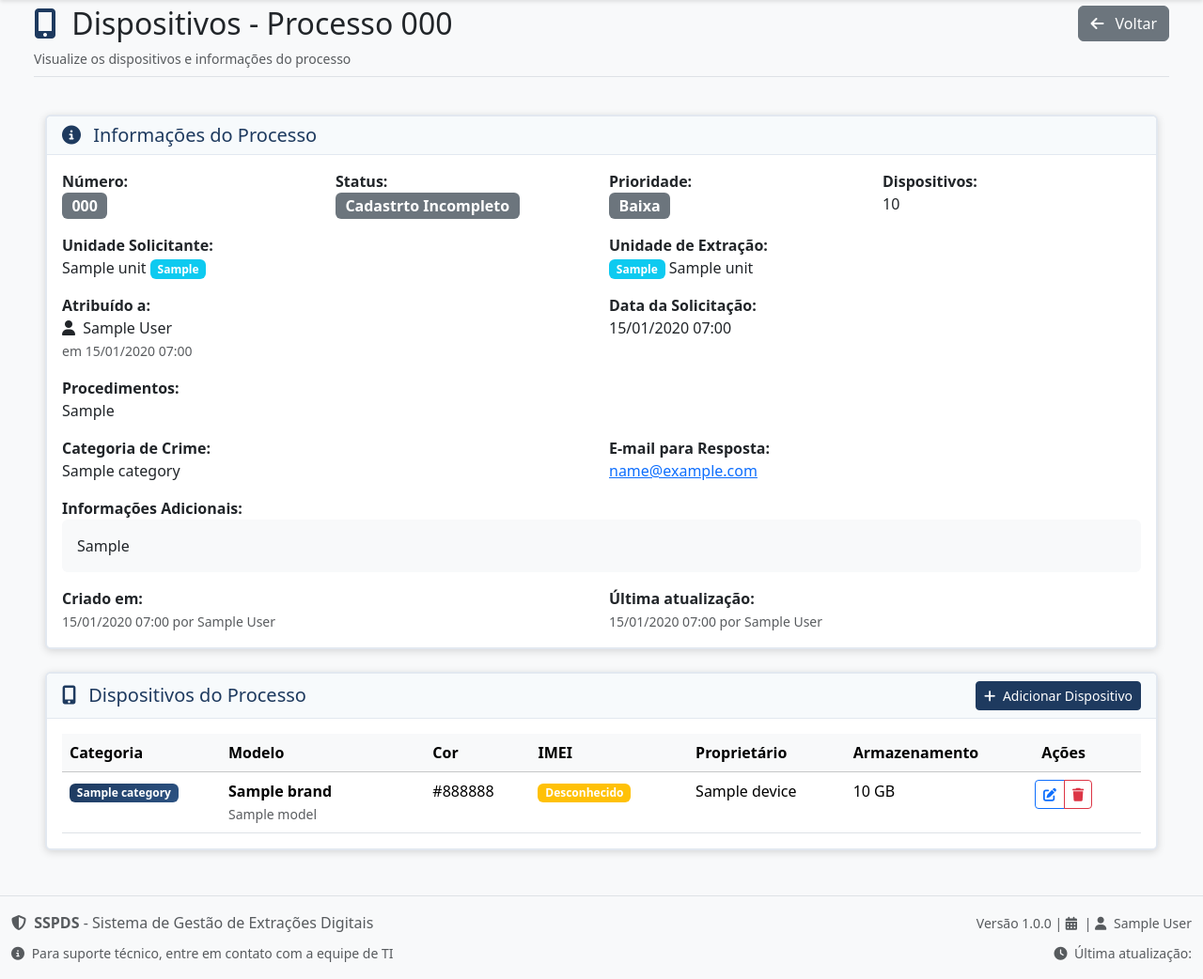
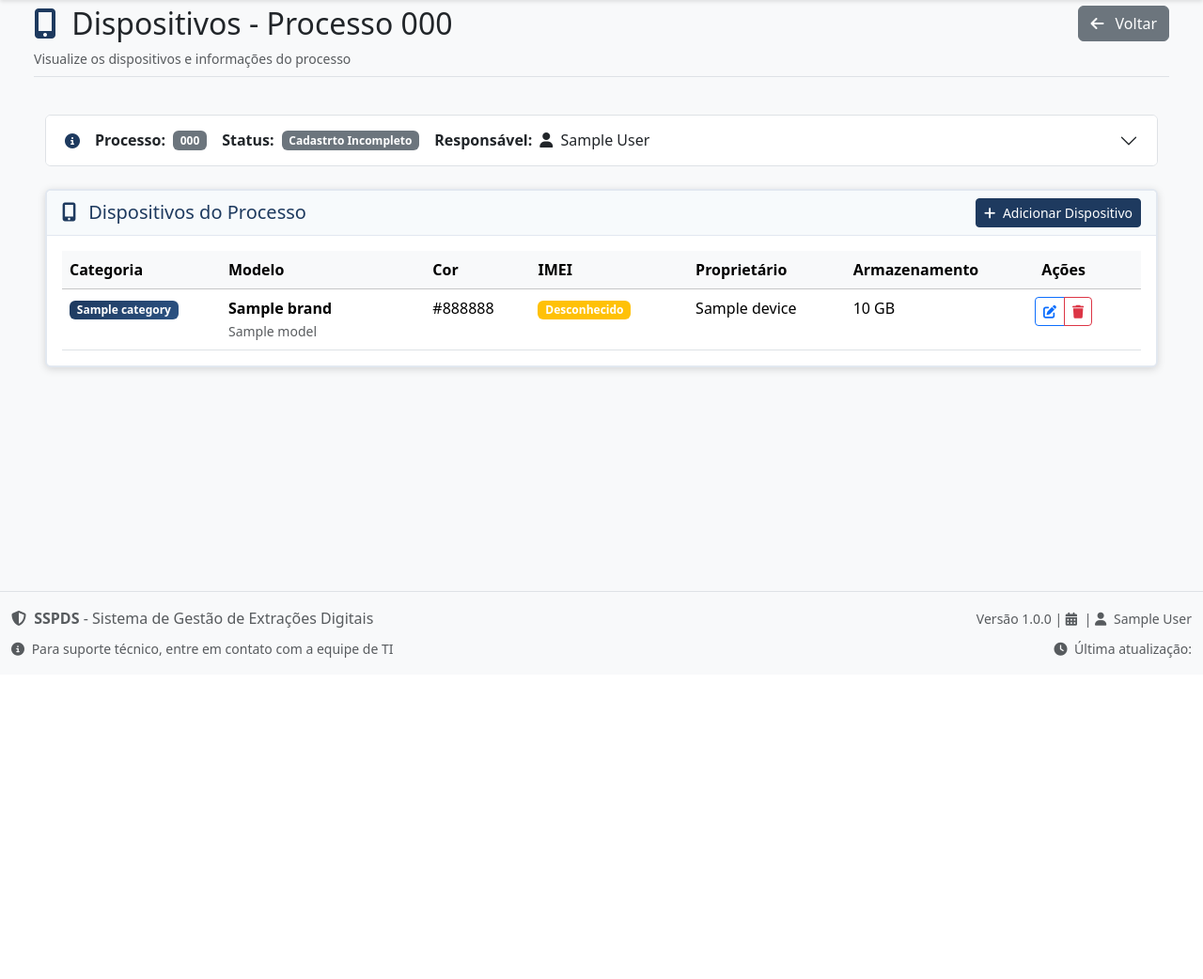
Before and after one commit to leonardofandrade/next, a Django app: page /next/cases/1/devices/ in a window 1280 px wide. Shown: the part 82-1124 px from the top of the page at 94% size. After the commit the page ends 782 px from the top, so only its background shows below. Run offline with Django 5.2, Linux system fonts and the light colour scheme; a user stored in the database is signed in; tables that the repository leaves empty hold one stand-in row (values such as "Sample post"); some libraries are stand-ins or nearby versions.

Commit message:
feat(cases): implement Bootstrap accordion for case detail display
- Refactored the case detail template to utilize a Bootstrap accordion for improved information organization and user interaction.
- Enhanced the layout to present case information more clearly, including status, priority, and assigned personnel.
- Maintained existing functionality while improving the overall user experience and visual appeal of the case details.

```diff
--- a/templates/cases/includes/case_detail_include.html
+++ b/templates/cases/includes/case_detail_include.html
@@ -1,33 +1,48 @@
 {% comment %}
-Card de detalhes do Case - Reutilizável
+Card de detalhes do Case - Reutilizável (Bootstrap Accordion)
 Uso: {% include 'cases/includes/case_detail_include.html' with case=case %}
 {% endcomment %}
 
-<div class="card mb-3">
-    <div class="card-header">
-        <h5 class="card-title mb-0">
-            <i class="fas fa-info-circle me-2"></i>
-            Informações do Processo
-        </h5>
-    </div>
-    <div class="card-body">
-        <div class="row g-3">
-            <!-- Número do Processo -->
-            <div class="col-md-3">
-                <strong>Número:</strong><br>
-                <span class="badge bg-secondary fs-6">
+<div class="accordion mb-3" id="caseDetailAccordion">
+    <div class="accordion-item">
+        <h2 class="accordion-header" id="caseDetailHeading">
+            <button class="accordion-button collapsed" type="button" data-bs-toggle="collapse"
+                    data-bs-target="#caseDetailCollapse" aria-expanded="false"
+                    aria-controls="caseDetailCollapse">
+                <div class="w-100">
+                    <div class="d-flex flex-wrap align-items-center gap-3">
+                        <i class="fas fa-info-circle text-primary"></i>
+                        <div class="d-flex align-items-center">
+                            <strong class="me-2">Processo:</strong>
+                            <span class="badge bg-secondary">
                                 {{ case.number|default:"Rascunho" }}
                             </span>
                         </div>
-
-            <!-- Status -->
-            <div class="col-md-3">
-                <strong>Status:</strong><br>
-                <span class="badge {{ case.status_badge_class }} fs-6">
+                        <div class="d-flex align-items-center">
+                            <strong class="me-2">Status:</strong>
+                            <span class="badge {{ case.status_badge_class }}">
                                 {{ case.get_status_display }}
                             </span>
                         </div>
-
+                        <div class="d-flex align-items-center">
+                            <strong class="me-2">Responsável:</strong>
+                            {% if case.assigned_to %}
+                                <span>
+                                    <i class="fas fa-user me-1"></i>
+                                    {{ case.assigned_to.get_full_name|default:case.assigned_to.username }}
+                                </span>
+                            {% else %}
+                                <span class="text-muted">Não atribuído</span>
+                            {% endif %}
+                        </div>
+                    </div>
+                </div>
+            </button>
+        </h2>
+        <div id="caseDetailCollapse" class="accordion-collapse collapse"
+             aria-labelledby="caseDetailHeading" data-bs-parent="#caseDetailAccordion">
+            <div class="accordion-body">
+                <div class="row g-3">
                     <!-- Prioridade -->
                     <div class="col-md-3">
                         <strong>Prioridade:</strong><br>
@@ -40,6 +55,16 @@ Uso: {% include 'cases/includes/case_detail_include.html' with case=case %}
                     <div class="col-md-3">
                         <strong>Dispositivos:</strong><br>
                         {{ case.requested_device_amount|default:"-" }}
+                    </div>
+
+                    <!-- Data da Solicitação -->
+                    <div class="col-md-6">
+                        <strong>Data da Solicitação:</strong><br>
+                        {% if case.requested_at %}
+                            {{ case.requested_at|date:"d/m/Y H:i" }}
+                        {% else %}
+                            <span class="text-muted">-</span>
+                        {% endif %}
                     </div>
 
                     <!-- Unidade Solicitante -->
@@ -64,29 +89,18 @@ Uso: {% include 'cases/includes/case_detail_include.html' with case=case %}
                         {% endif %}
                     </div>
 
-            <!-- Atribuído a -->
+                    <!-- Atribuído a (detalhes) -->
+                    {% if case.assigned_to and case.assigned_at %}
                     <div class="col-md-6">
-                <strong>Atribuído a:</strong><br>
-                {% if case.assigned_to %}
-                    <i class="fas fa-user me-1"></i>
-                    {{ case.assigned_to.get_full_name|default:case.assigned_to.username }}
-                    {% if case.assigned_at %}
-                        <br><small class="text-muted">em {{ case.assigned_at|date:"d/m/Y H:i" }}</small>
+                        <strong>Atribuído em:</strong><br>
+                        <small class="text-muted">
+                            {{ case.assigned_at|date:"d/m/Y H:i" }}
+                            {% if case.assigned_by %}
+                                por {{ case.assigned_by.get_full_name|default:case.assigned_by.username }}
                             {% endif %}
-                {% else %}
-                    <span class="text-muted">Não atribuído</span>
+                        </small>
+                    </div>
                     {% endif %}
-            </div>
-
-            <!-- Data da Solicitação -->
-            <div class="col-md-6">
-                <strong>Data da Solicitação:</strong><br>
-                {% if case.requested_at %}
-                    {{ case.requested_at|date:"d/m/Y H:i" }}
-                {% else %}
-                    <span class="text-muted">-</span>
-                {% endif %}
-            </div>
 
                     <!-- Procedimentos -->
                     {% if case.request_procedures %}
@@ -109,6 +123,17 @@ Uso: {% include 'cases/includes/case_detail_include.html' with case=case %}
                     <div class="col-md-6">
                         <strong>E-mail para Resposta:</strong><br>
                         <a href="mailto:{{ case.requester_reply_email }}">{{ case.requester_reply_email }}</a>
+                    </div>
+                    {% endif %}
+
+                    <!-- Autoridade -->
+                    {% if case.requester_authority_name %}
+                    <div class="col-md-6">
+                        <strong>Autoridade:</strong><br>
+                        {{ case.requester_authority_name }}
+                        {% if case.requester_authority_position %}
+                            <br><small class="text-muted">{{ case.requester_authority_position.name }}</small>
+                        {% endif %}
                     </div>
                     {% endif %}
 
@@ -148,3 +173,5 @@ Uso: {% include 'cases/includes/case_detail_include.html' with case=case %}
                 </div>
             </div>
         </div>
+    </div>
+</div>
```
Lines whose indentation alone changed are shown as unchanged.
